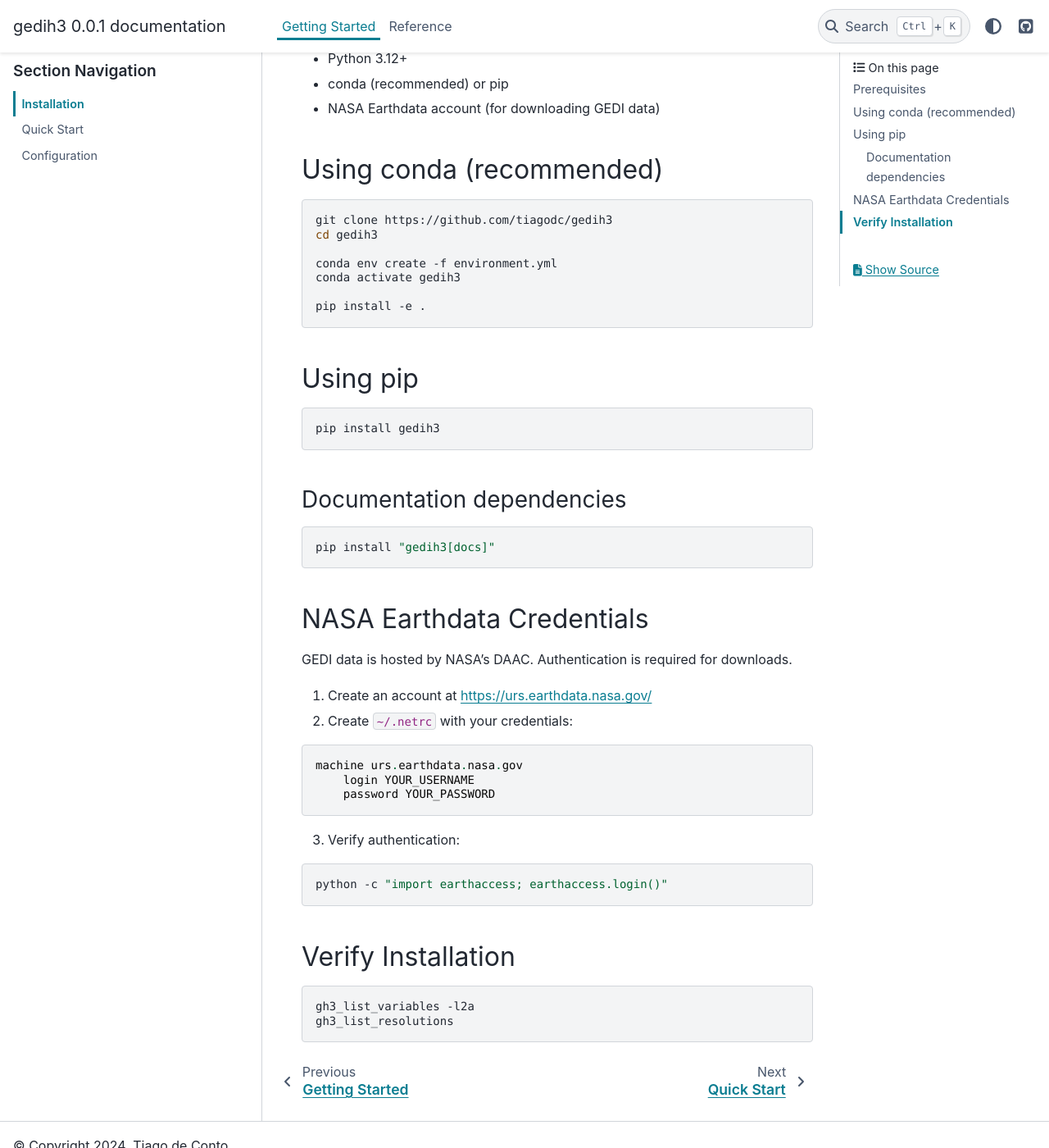
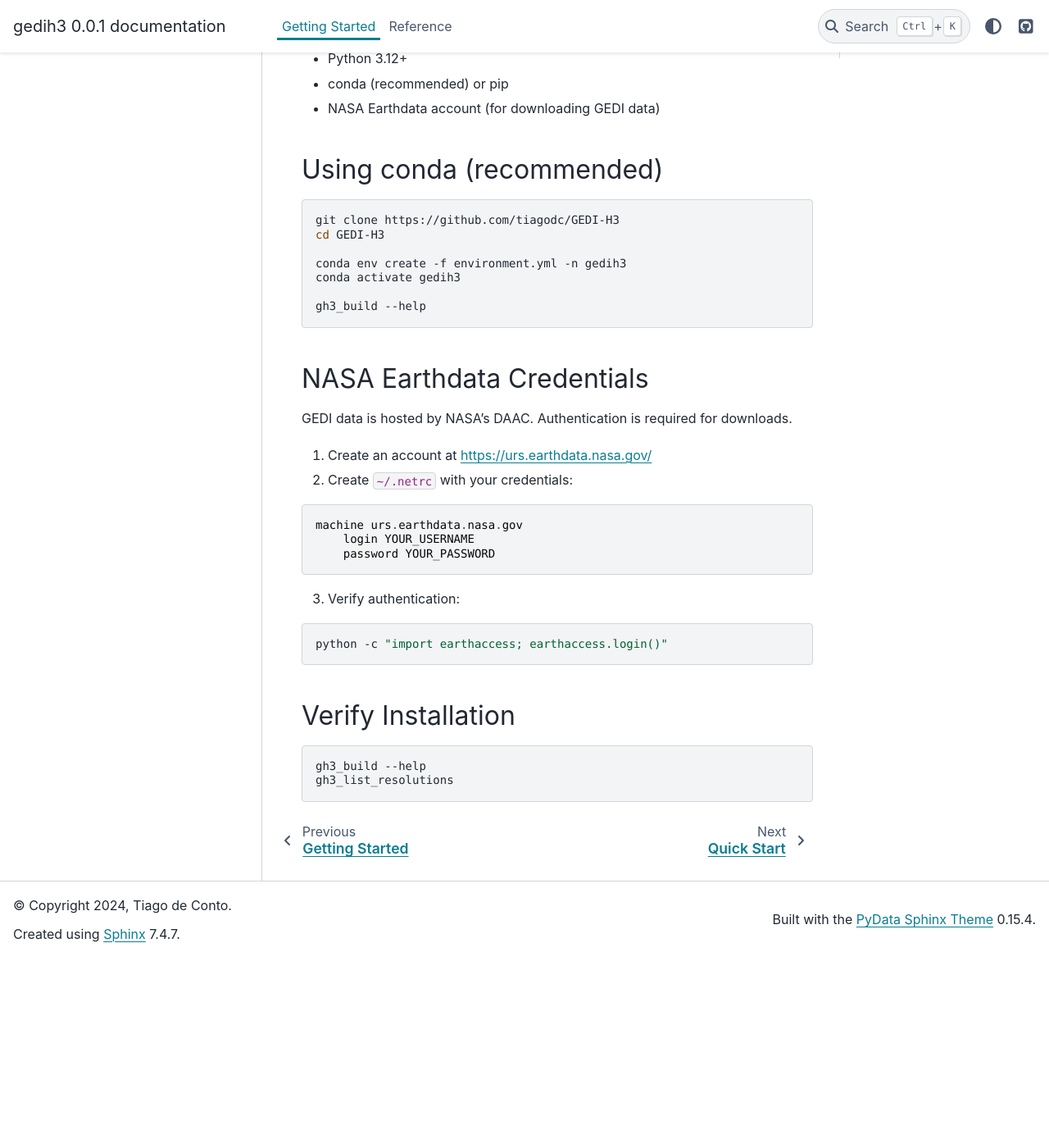
Before and after one commit to tiagodc/GEDI-H3, a Sphinx documentation site: the page built from docs/getting-started/installation.md, in a window 1280 px wide and 1400 px high, scrolled down 232 px. Shown: the whole window at 82% size. Built offline with Sphinx 7.4.7 and the PyData theme 0.15.4, drawn with Linux system fonts in a browser that asks for light colours; pages that are not in the unit, such as notebooks, are missing from menus; after the commit the page ends 1399 px from its top, so only the background shows below that.

Commit message:
minor doc changes + gh3_from_img prefixes

````diff
--- a/docs/getting-started/installation.md
+++ b/docs/getting-started/installation.md
@@ -9,25 +9,13 @@
 ## Using conda (recommended)
 
 ```bash
-git clone https://github.com/tiagodc/gedih3
-cd gedih3
+git clone https://github.com/tiagodc/GEDI-H3
+cd GEDI-H3
 
-conda env create -f environment.yml
+conda env create -f environment.yml -n gedih3
 conda activate gedih3
 
-pip install -e .
-```
-
-## Using pip
-
-```bash
-pip install gedih3
-```
-
-### Documentation dependencies
-
-```bash
-pip install "gedih3[docs]"
+gh3_build --help
 ```
 
 ## NASA Earthdata Credentials
@@ -52,6 +40,6 @@ python -c "import earthaccess; earthaccess.login()"
 ## Verify Installation
 
 ```bash
-gh3_list_variables -l2a
+gh3_build --help
 gh3_list_resolutions
 ```
````
Also changed, not shown: docs/index.md (+1 -1 lines), 1 other file.
